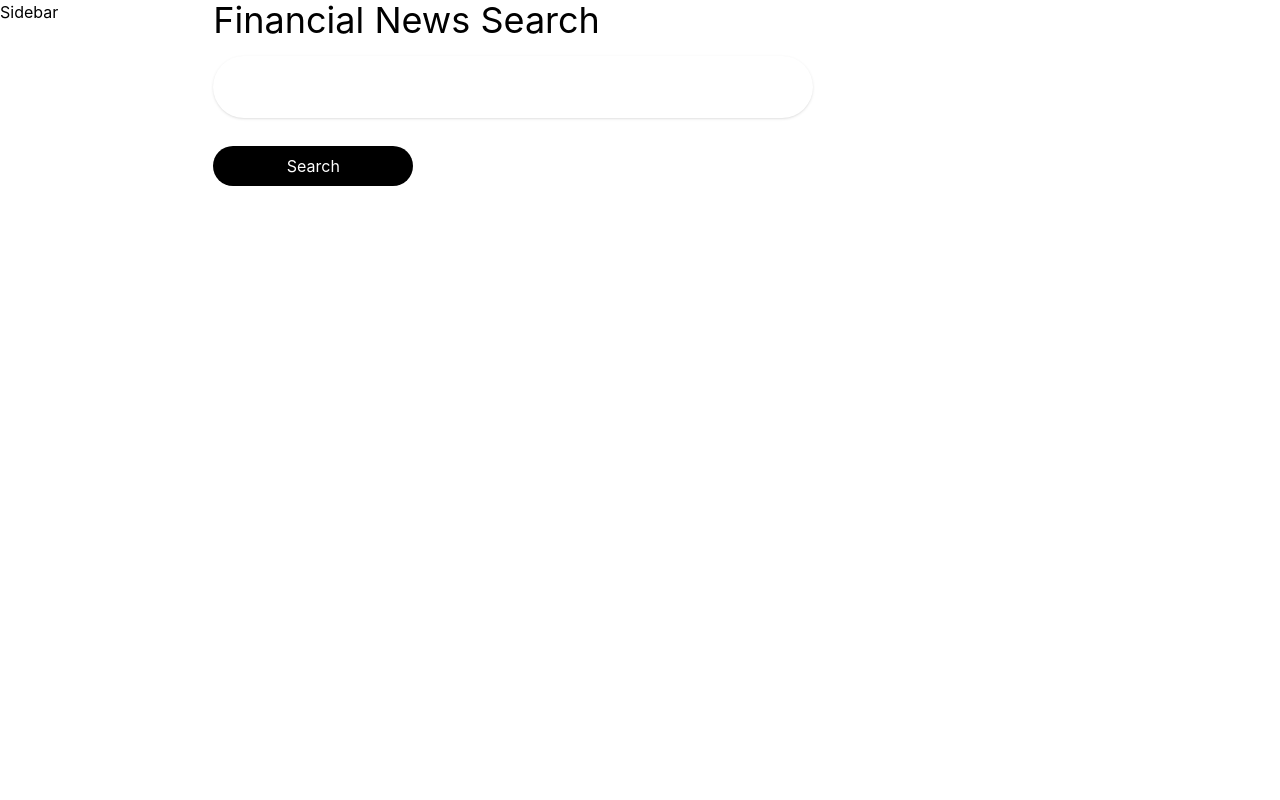
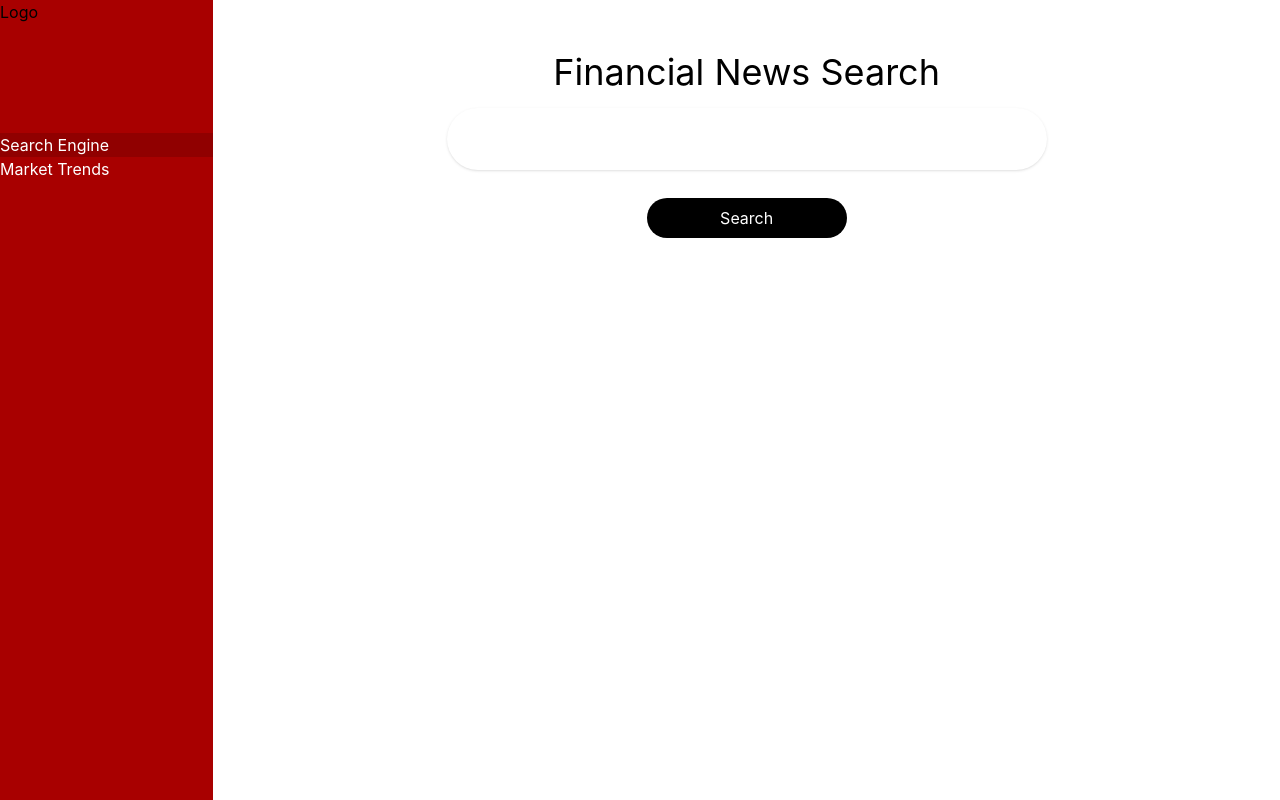
Before and after one commit to VermaSankalp/FYP_search_engine, a React (Create React App) app: page /search in a window 1280 px wide. Built offline with nearby package versions, Linux system fonts and the light colour scheme.

Commit message:
ui updates

```diff
--- a/src/common/Components/Button.tsx
+++ b/src/common/Components/Button.tsx
@@ -11,6 +11,7 @@ export const Button = ({children, buttonCallback, customStyles} : ButtonProps) :
     return (
         <button className={finalClass.join(" ")} onClick={()=>buttonCallback()}>
             {children}
+            <div></div>
         </button>
     )
 }
--- /dev/null
+++ b/src/common/Components/Tabs.tsx
@@ -0,0 +1,29 @@
+import React from "react"
+
+type Tab = {
+    title : string,
+    path : string
+}
+
+type TabsProps = {
+    tabs : Tab[],
+    curActive : number,
+    tabsCallback : Function,
+}
+
+export const Tabs = ({tabs, curActive, tabsCallback} : TabsProps) : JSX.Element => {
+    return (
+        <>
+            {
+                tabs.map((elem, idx) => {
+                    return (
+                        curActive === idx ?
+                            <div className="bg-[#900000] text-white" onClick={()=>
+                                tabsCallback(idx)}>{elem.title}</div> :
+                            <div className="bg-[#A80000] text-white" onClick={()=>tabsCallback(idx)}>{elem.title}</div>
+                    )
+                })
+            }
+        </>
+    )
+}
--- a/src/pages/SearchHome.js
+++ b/src/pages/SearchHome.js
@@ -4,10 +4,14 @@ import { InputField } from "../common/Components/InputField.tsx";
 const SearchHome = () => {
     const [query, setQuery] = useState("")
     return (
-        <div className="bg-white">
-            <div className="flex flex-col gap-4 align-middle item-center">
-                <div className="text-4xl">Financial News Search</div>
+        <>
+            <div className="px-32 py-[52px] z-10 relative overflow-auto align-middle">
+                <div className="flex flex-col gap-4">
+                    <div className="text-4xl text-center">Financial News Search</div>
+                    <div className="mx-auto">
                         <InputField customStyles={["py-4", "w-[600px]", "text-2xl"]} inputCallback={(query) => setQuery(query)}/>
+                    </div>
+                    <div className="mx-auto">
                         <Button
                             buttonCallback={()=>console.log(`Search ${query}`)}
                             customStyles={["w-[200px]"]}
@@ -15,10 +19,12 @@ const SearchHome = () => {
                             Search
                         </Button>
                     </div>
+                </div>
                 <div>
                     {query}
                 </div>
             </div>
+        </>
     )
 }
 
--- a/src/pages/layout/SideBar.js
+++ b/src/pages/layout/SideBar.js
@@ -1,10 +1,28 @@
 import { Outlet } from "react-router-dom";
+import { Tabs } from "../../common/Components/Tabs.tsx";
+import { useState } from "react";
 
 const SideBar = () => {
+    const [curActive, setCurActive] = useState(0);
+
+    const TabProps = [
+        {"title" : "Search Engine", "path" : "/search"},
+        {"title" : "Market Trends", "path" : "/market-trends"}
+    ]
+
+    const setCurrentActiveTab = (curActive) => {
+        setCurActive(curActive);
+    }
+
     return (
-        <div className="h-full w-full overflow-hidden flex flex-row">
-            <div className="w-1/6">Sidebar</div>
-            <div>
+        <div className="w-full flex flex-col flex-wrap h-[100vh]">
+            <div className="w-1/6 bg-[#A80000] h-full">
+                <div className="h-1/6">Logo</div>
+                <div className="h-5/6">
+                    <Tabs tabs={TabProps} curActive={curActive} tabsCallback={setCurrentActiveTab}/>
+                </div>
+            </div>
+            <div className="w-5/6 basis-full h-full">
                 <Outlet/>
             </div>
         </div>
--- a/tailwind.config.js
+++ b/tailwind.config.js
@@ -1,4 +1,3 @@
-/** @type {import('tailwindcss').Config} */
 module.exports = {
   content: [
     "./src/**/*.{js,jsx,ts,tsx}",
```
Lines whose indentation alone changed are shown as unchanged.
